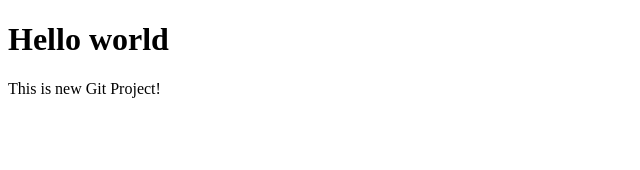
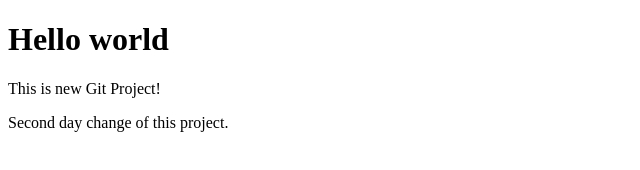
Before and after one commit to dibakar2024/project1, a plain HTML site: page index.html in a window 1280 px wide. Shown: the whole page, without its empty margins (0-640 px from the left). Drawn offline with Linux system fonts and the light colour scheme.

Commit message:
2nd Day Changes

```diff
--- a/index.html
+++ b/index.html
@@ -8,5 +8,6 @@
 <body>
     <h1>Hello world</h1>
     <p>This is new Git Project!</p>
+    <p>Second day change of this project.</p>
 </body>
 </html>
```
